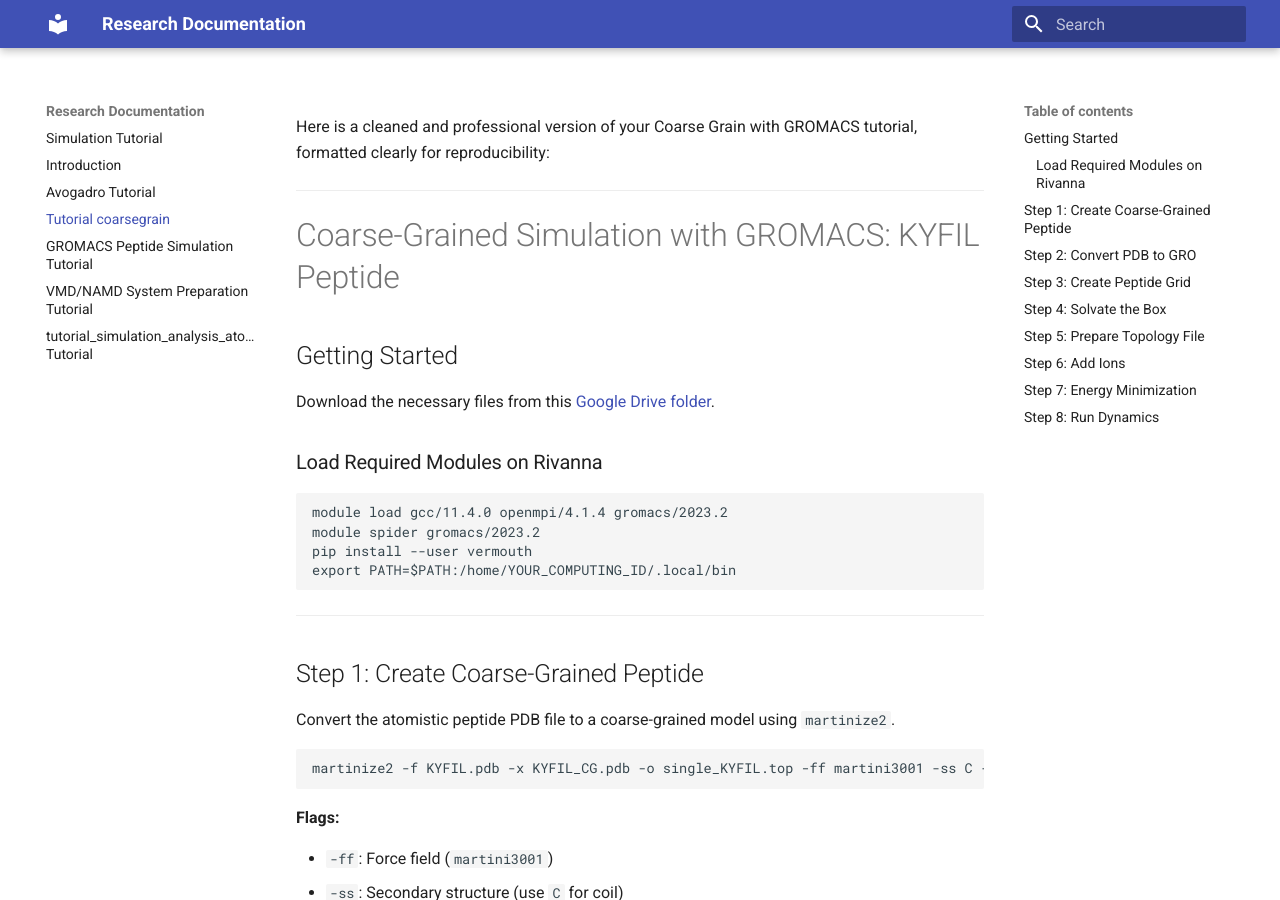
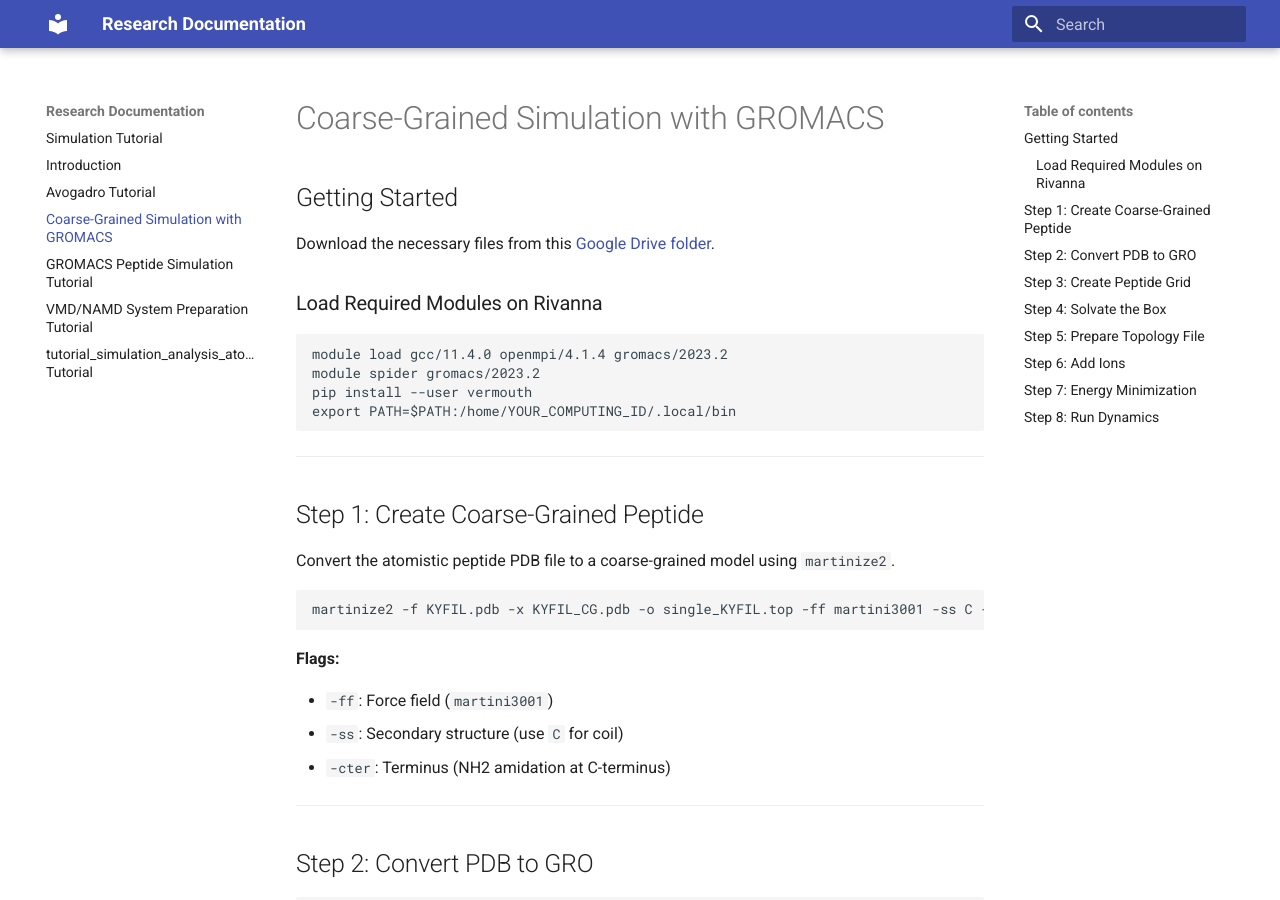
Before and after one commit to justinComp/doc_website, an MkDocs documentation site: the page built from docs/tutorial_coarsegrain.md, in a window 1280 px wide and 900 px high. Built offline with MkDocs 1.6.1 and Material for MkDocs 9.7.7, drawn with Linux system fonts in a browser that asks for light colours; some of the changed text lies outside the part shown.

Commit message:
coarsegrain fix

```diff
--- a/docs/tutorial_coarsegrain.md
+++ b/docs/tutorial_coarsegrain.md
@@ -1,8 +1,4 @@
-Here is a cleaned and professional version of your Coarse Grain with GROMACS tutorial, formatted clearly for reproducibility:
-
----
-
-# Coarse-Grained Simulation with GROMACS: KYFIL Peptide
+# Coarse-Grained Simulation with GROMACS
 
 ## Getting Started
 
@@ -195,5 +191,3 @@ gmx mdrun -v -deffnm dynamic
 ---
 
 Your simulation is now set up and running.
-
-Let me know if you'd like help automating this with a script or integrating multiple peptide types.
```
